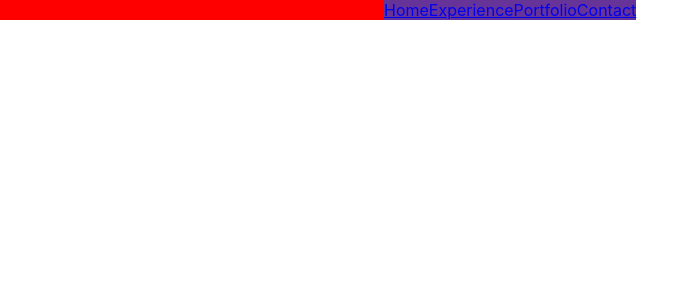
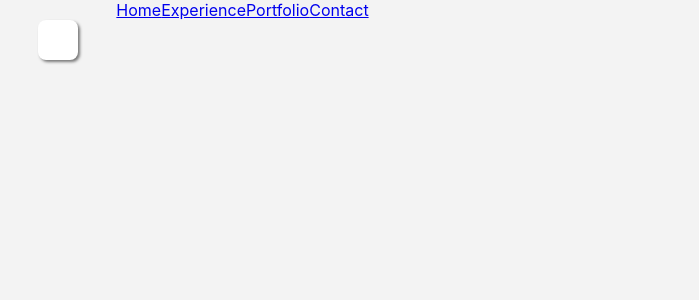
Before and after one commit to sarinali/sarina-li, a React (Create React App) app: page / in a window 1280 px wide. Shown: the top 300 px of the page, without its empty margins (0-699 px from the left). Built offline with nearby package versions, Linux system fonts and the light colour scheme.

Commit message:
updates on button

```diff
--- a/src/App.css
+++ b/src/App.css
@@ -14,14 +14,14 @@
 }
 
 .App-header {
-  background-color: #d6d6d6;
+  background-color: #dddddd;
   min-height: 100vh;
   display: flex;
   flex-direction: column;
   align-items: center;
   justify-content: center;
   font-size: calc(10px + 2vmin);
-  color: white;
+  color: rgb(255, 255, 255);
 }
 
 .App-link {
--- a/src/App.js
+++ b/src/App.js
@@ -5,6 +5,7 @@ import Header from './components/Header.js';
 // import './Header.css';
 
 function App() {
+  document.body.style = 'background: #F3F3F3;'
   return (
     <div>
       <Header></Header>
--- a/src/components/Header.js
+++ b/src/components/Header.js
@@ -1,9 +1,12 @@
 import "./css/Header.css";
+import ToggleButton from "./ToggleButton";
 
 function Header() {
   return (
     <div className="headerwrapper">
-      <div className="toggledisplaymode"></div>
+      <div className="toggledisplaymode">
+        <ToggleButton></ToggleButton>
+      </div>
       <div className="headermain">
         <a href="#">Home</a>
         <a href="#">Experience</a>
--- /dev/null
+++ b/src/components/ToggleButton.js
@@ -0,0 +1,11 @@
+import './css/ToggleButton.css';
+
+function ToggleButton() {
+    return <a className = "displayMode" onClick={toggleDisplay}></a>
+}
+
+export default ToggleButton;
+
+function toggleDisplay() {
+    console.log("hello");
+}
--- a/src/components/css/Header.css
+++ b/src/components/css/Header.css
@@ -1,15 +1,21 @@
 .headermain {
-    background-color: rebeccapurple;
+    /* background-color: rebeccapurple; */
     display: flex;
     justify-content: start;
-    /* width: 100%; */
+    width: 100%;
+    /* height: auto; */
 }
 
 .toggledisplaymode {
-    background-color: red;
-    width: 30%;
+    /* background-color: white; */
+    width: 10%;
+    height: 100%;
+    display: flex;
+    justify-content: center;
+    /* padding: 5px 5px 5px 5px; */
 }
 
 .headerwrapper {
     display: flex;
+    height: 5rem;
 }
--- /dev/null
+++ b/src/components/css/ToggleButton.css
@@ -0,0 +1,19 @@
+.displayMode {
+    background-color: white;
+    box-shadow: 2px 2px 3px rgb(121, 121, 121);
+    border: none;
+    width: 2.5rem;
+    height: 2.5rem;
+    text-align: center;
+    text-decoration: none;
+    display: inline-block;
+    font-size: 16px;
+    margin: auto;
+    border-radius: 0.5rem;
+    transition: background-color 0.5s;
+}
+
+a.displayMode:hover {
+    background-color: rgb(224, 224, 224);
+
+}
```
